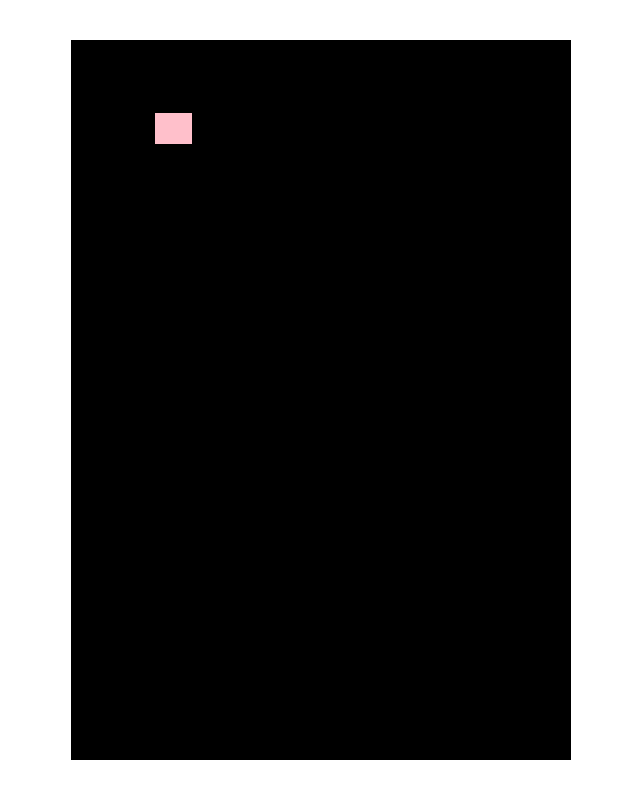
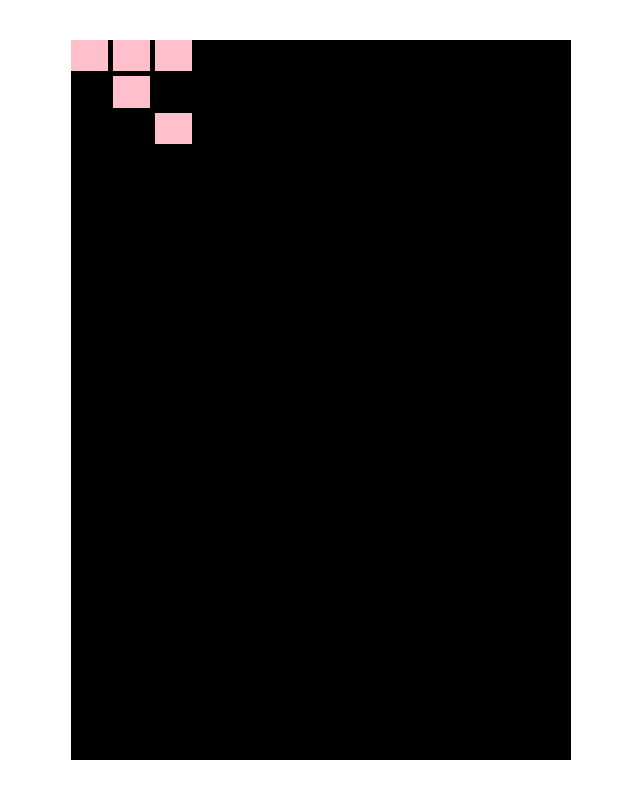
Before and after one commit to yasmina-b/tetris_lab, a React (Create React App) app: page / in a window 1280 px wide. Shown: the whole page, without its empty margins (319-959 px from the left). Built offline with nearby package versions, Linux system fonts and the light colour scheme.

Commit message:
[5]:user-can-see-a-single-tetromino-on-the-board-in-the-center

```diff
--- a/src/App.js
+++ b/src/App.js
@@ -1,10 +1,12 @@
-import logo from './logo.svg';
-import './App.css';
+import logo from "./logo.svg";
+import "./App.css";
+import Tetromino from "./components/Tetromino";
 
 function App() {
   return (
     <div className="container">
       <div className="board">
+        <Tetromino/>
         <div className="item"></div>
       </div>
     </div>
--- /dev/null
+++ b/src/components/Tetromino.jsx
@@ -0,0 +1,34 @@
+import React, { Fragment } from "react";
+import { i, j, l, o, s, z, t } from "../tetrominos";
+
+function Tetromino() {
+  const squares = [];
+
+  for (let i = 0; i < t.length; i++) {
+    for (let j = 0; j < t[i].length; j++) {
+      if (t[i][j] === true) {
+        squares.push({ row: i + 1, col: j + 1 });
+      }
+    }
+  }
+  console.log(squares);
+  return (
+    <>
+      {squares.map(({ row, col }) => {
+        return (
+          <div
+            style={{
+              gridRowStart: row,
+              gridRowEnd: row + 1,
+              gridColumnStart: col,
+              gridColumnEnd: col + 1,
+              backgroundColor: "pink",
+            }}
+          ></div>
+        );
+      })}
+    </>
+  );
+}
+
+export default Tetromino;
--- /dev/null
+++ b/src/tetrominos.js
@@ -0,0 +1,32 @@
+export const i = [[true], [true], [true], [true]];
+
+export const j = [
+  [false, true],
+  [false, true],
+  [true, true],
+];
+
+export const l = [
+  [true, false],
+  [true, false],
+  [true, true],
+];
+export const o = [
+  [true, true],
+  [true, true],
+];
+
+export const s = [
+  [false, true, true],
+  [true, true, false],
+];
+
+export const z = [
+  [true, true, false],
+  [false, true, true],
+];
+
+export const t = [
+  [true, true, true],
+  [false, true, false],
+];
```
